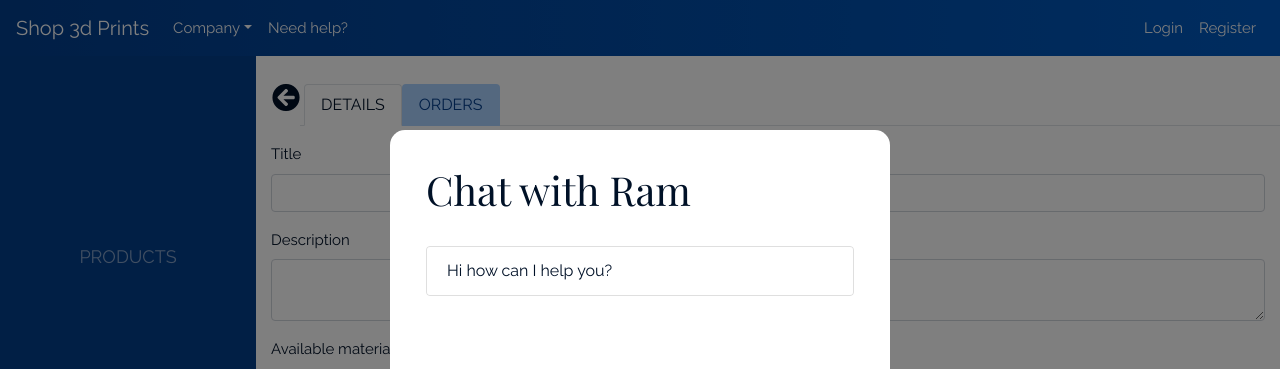
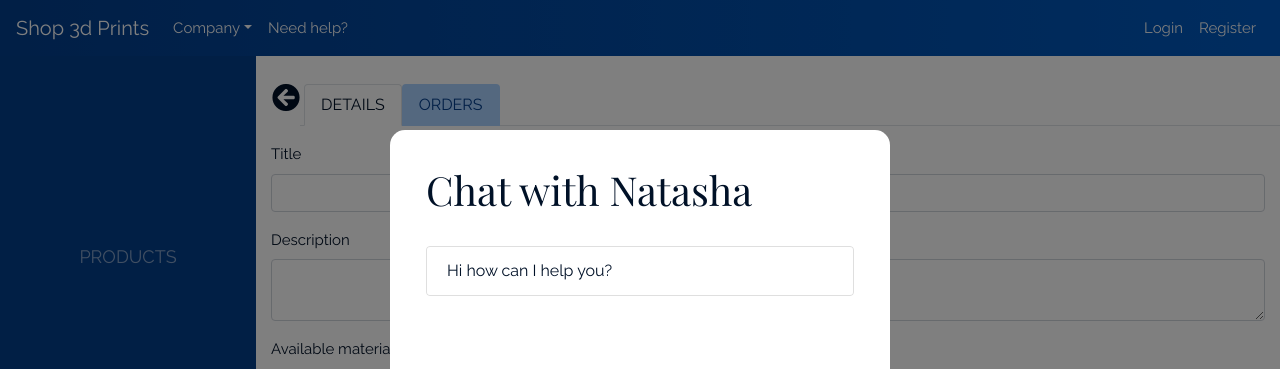
Before and after one commit to rsreevishal/Shop3DPrints, a Django app: template templates/customer/product.html in a window 1280 px wide, after a click on "Need help?". Shown: the top 369 px of the page. Run offline with Django 3.2, Linux system fonts and the light colour scheme; the template is opened without the code that fills it, so the values that code supplies are empty; parts of the project's set-up code (start-up, migrations or seed data) failed here and were passed over; some libraries are stand-ins or nearby versions.

Commit message:
chatbot name change

```diff
--- a/templates/landing/modals/chatbox.html
+++ b/templates/landing/modals/chatbox.html
@@ -4,7 +4,7 @@
     <div class="modal-dialog modal-dialog-centered modal-md">
         <div class="card modal-content ">
             <div class="card-body mx-3 my-3">
-                <h1>Chat with Ram</h1>
+                <h1>Chat with Natasha</h1>
                 <br/>
                 <div style="height: 310px;">
                     <ul class="list-group" id="chat-messages"
```
